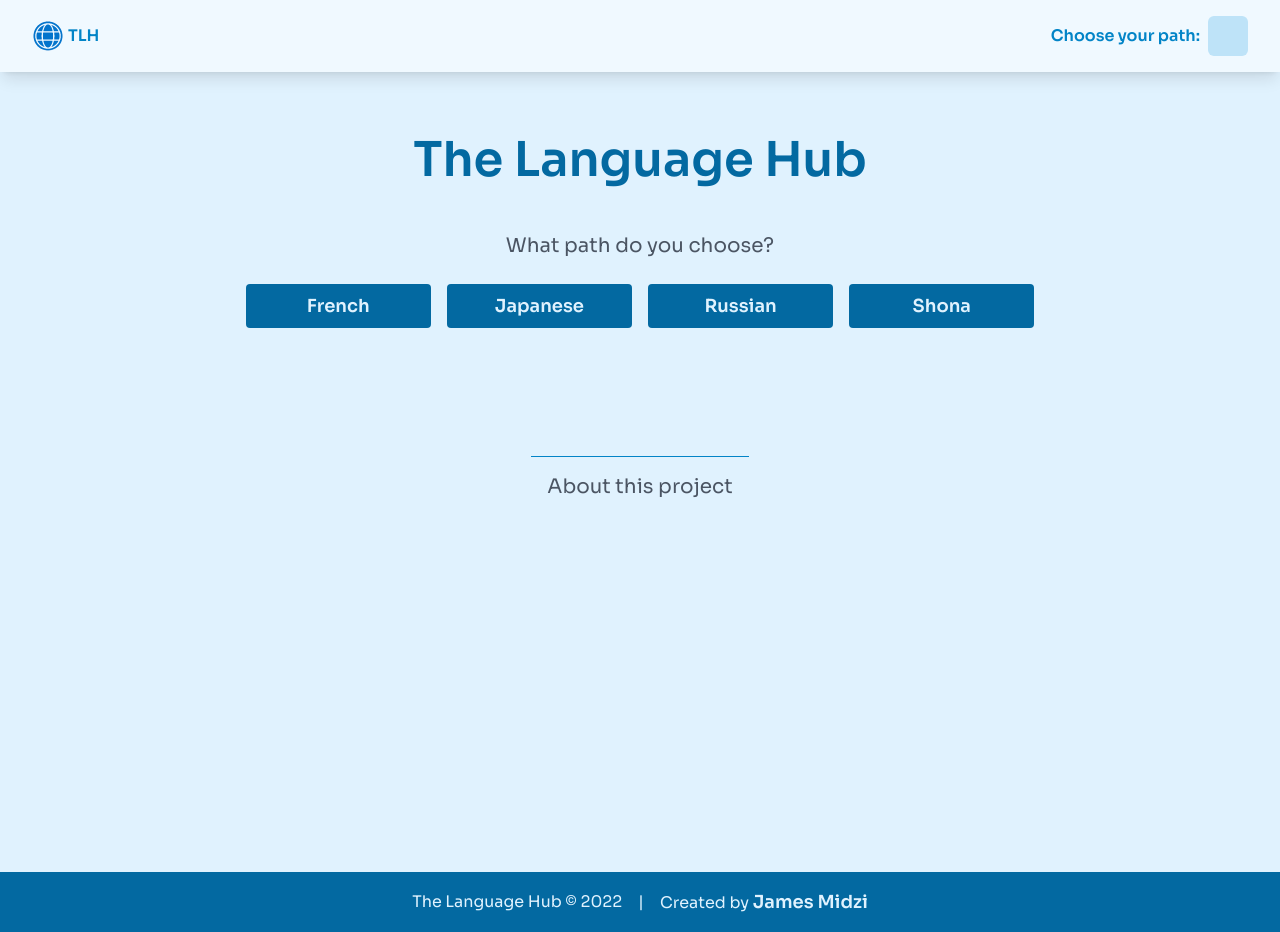
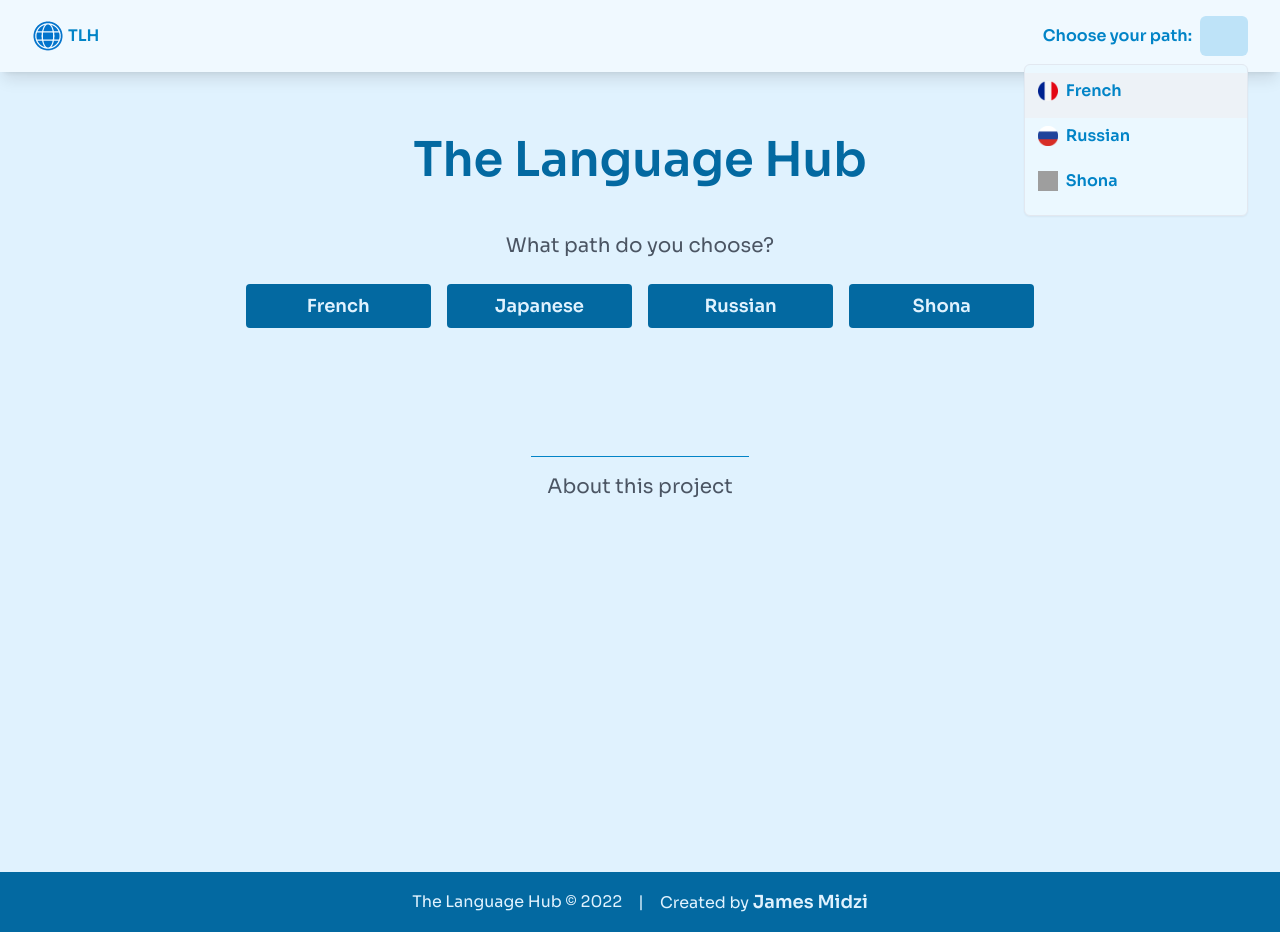
Before and after one commit to Psypher1/the-language-hub, a Next.js app: page / in a window 1280 px wide. Both pictures are taken after a click on the button 1228 px from the left and 36 px from the top of the page. Built offline with nearby package versions, Linux system fonts and the light colour scheme; grey boxes are pictures that could not be loaded.

Commit message:
fixed dropdown issue on mobile

```diff
--- a/components/NavDropDown.jsx
+++ b/components/NavDropDown.jsx
@@ -10,33 +10,27 @@ import {
   MenuItem,
   useDisclosure,
   Portal,
+  Button,
   IconButton,
 } from "@chakra-ui/react";
-
-// import { XIcon, MenuIcon } from "@heroicons/react/outline";
 
 export default function NavDropDown() {
   const { isOpen, onOpen, onClose } = useDisclosure();
 
   return (
-    <Menu isOpen={isOpen}>
+    <Menu>
       <MenuButton
-        as={IconButton}
+        as={Button}
         _hover={{ bg: "blue.100" }}
         _focus={{ bg: "blue.100" }}
         _active={{ bg: "blue.100" }}
-        px={8}
+        px={6}
         py={4}
-        fontSize={{ fontSize: "1.25rem" }}
-        transition="all 0.2s"
-        onMouseEnter={onOpen}
-        onMouseLeave={onClose}
       >
-        <i className="fa-solid fa-chevron-down text-xl transition duration-300 hover:bg-sky-200 focus:bg-sky-200"></i>
+        <i className="fas fa-chevron-down text-xl font-semibold"></i>
       </MenuButton>
 
-      <Portal>
-        <MenuList onMouseEnter={onOpen} onMouseLeave={onClose}>
+      <MenuList backgroundColor="blue.50">
         {allLangLogos.map((logo, index) => {
           const learPath = logo.langPath.toLowerCase();
           return (
@@ -51,7 +45,39 @@ export default function NavDropDown() {
           );
         })}
       </MenuList>
-      </Portal>
     </Menu>
+
+    // <Menu isOpen={isOpen}>
+    //   <MenuButton
+    //     as={Button}
+    //     _hover={{ bg: "blue.100" }}
+    //     _focus={{ bg: "blue.100" }}
+    //     _active={{ bg: "blue.100" }}
+    //     px={8}
+    //     py={4}
+    //     fontSize={{ fontSize: "1.25rem" }}
+    //     transition="all 0.2s"
+    //   >
+    //     Path
+    //   </MenuButton>
+
+    //   <Portal>
+    //     <MenuList>
+    //       {allLangLogos.map((logo, index) => {
+    //         const learPath = logo.langPath.toLowerCase();
+    //         return (
+    //           <MenuItem key={index} _hover={{ bg: "blue.100" }}>
+    //             <Link key={index} href={`/${learPath}/basics`} passHref>
+    //               <a className="mb-2 flex cursor-pointer items-center space-x-2">
+    //                 <img src={logo.logoURL} className="h-5 w-5" />
+    //                 <span>{logo.langPath}</span>
+    //               </a>
+    //             </Link>
+    //           </MenuItem>
+    //         );
+    //       })}
+    //     </MenuList>
+    //   </Portal>
+    // </Menu>
   );
 }
```
Lines whose indentation alone changed are shown as unchanged.
